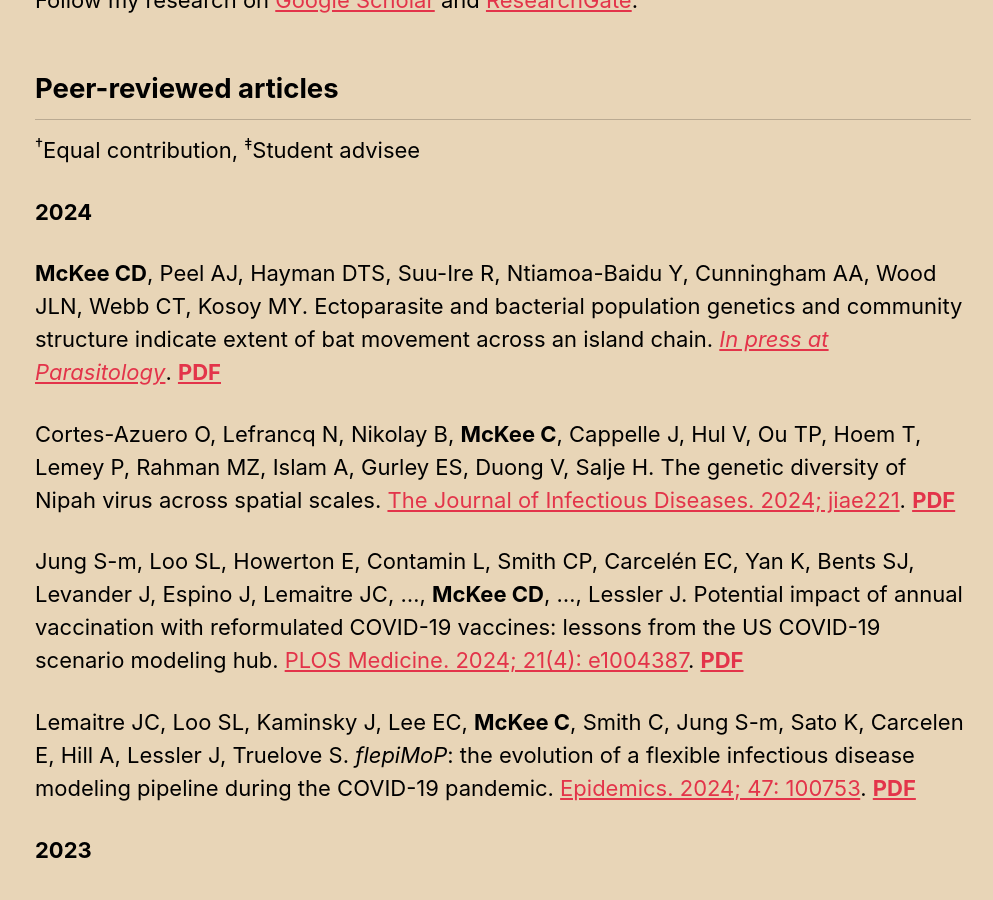
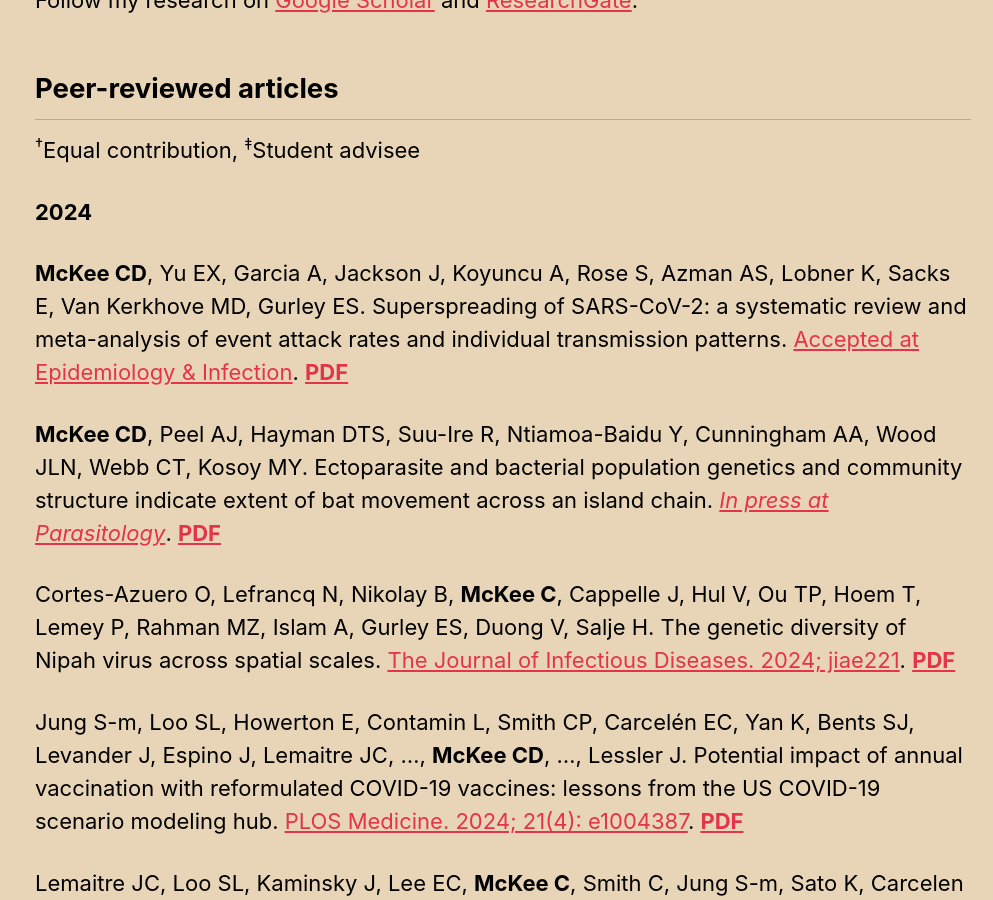
Before and after one commit to clifmckee/clifmckee.github.io, a Jekyll site: the page built from _pages/publications.md, in a window 1280 px wide and 900 px high, scrolled down 348 px. Shown: the whole window, without its empty margins (287-1280 px from the left). Built offline with Jekyll 4.4.1, drawn with Linux system fonts in a browser that asks for light colours; cached includes are drawn as plain includes; some of the changed text lies outside the part shown.

Commit message:
Update CV and pubs 2024-06-30

```diff
--- a/_pages/publications.md
+++ b/_pages/publications.md
@@ -15,6 +15,8 @@
 <sup>†</sup>Equal contribution, <sup>‡</sup>Student advisee
 
 **2024**
+
+**McKee CD**, Yu EX, Garcia A, Jackson J, Koyuncu A, Rose S, Azman AS, Lobner K, Sacks E, Van Kerkhove MD, Gurley ES. Superspreading of SARS-CoV-2: a systematic review and meta-analysis of event attack rates and individual transmission patterns. [Accepted at Epidemiology & Infection](https://doi.org/10.1101/2024.01.25.24301669). [**PDF**](http://clifmckee.github.io/files/2024_McKee_medRxiv.pdf)
 
 **McKee CD**, Peel AJ, Hayman DTS, Suu-Ire R, Ntiamoa-Baidu Y, Cunningham AA, Wood JLN, Webb CT, Kosoy MY. Ectoparasite and bacterial population genetics and community structure indicate extent of bat movement across an island chain. [_In press at Parasitology_](https://doi.org/10.1017/S0031182024000660). [**PDF**](http://clifmckee.github.io/files/2024_McKee_Parasitology.pdf)
 
```
Also changed, not shown: other parts of _pages/publications.md (+0 -2 lines), 1 other file.
